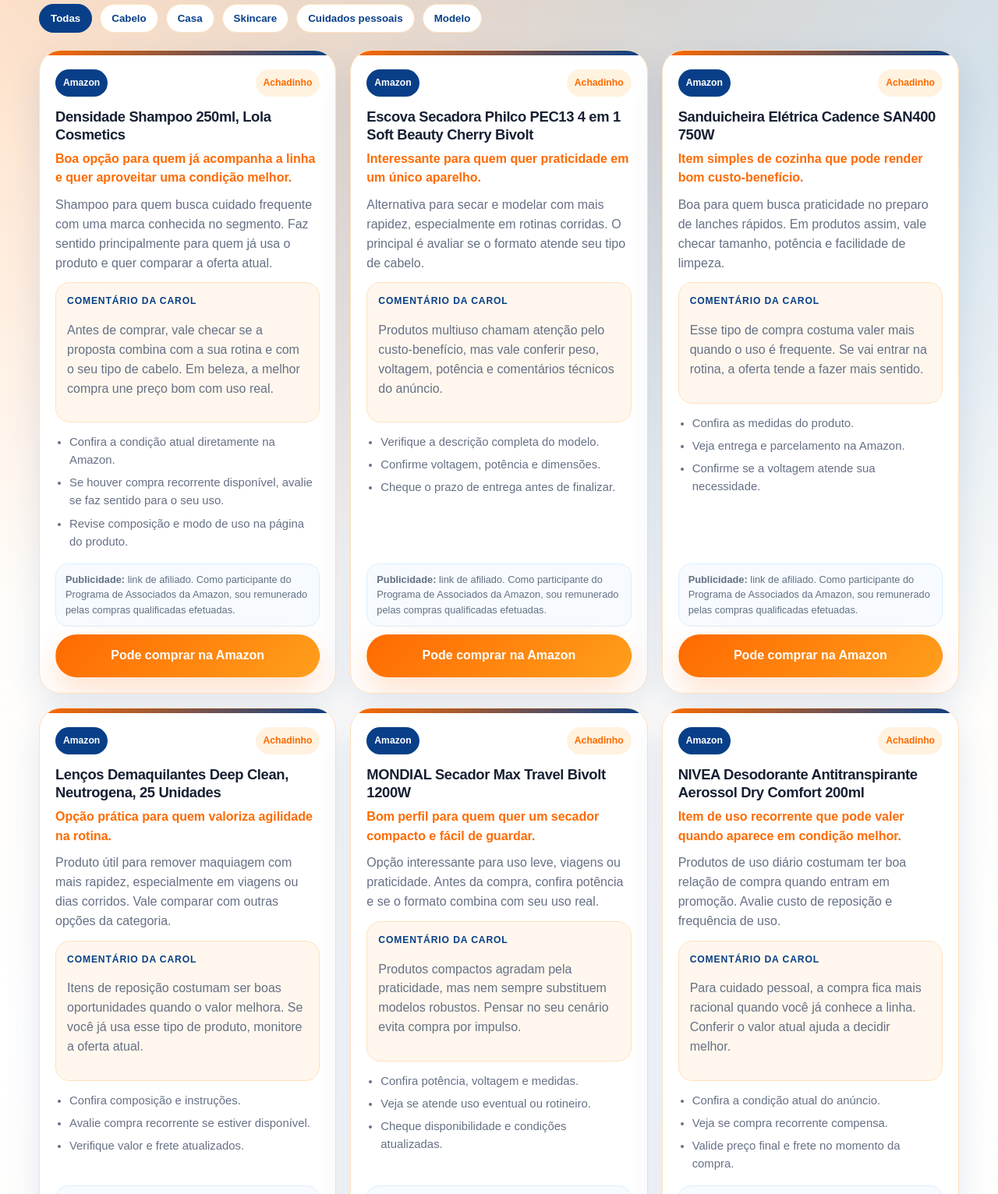
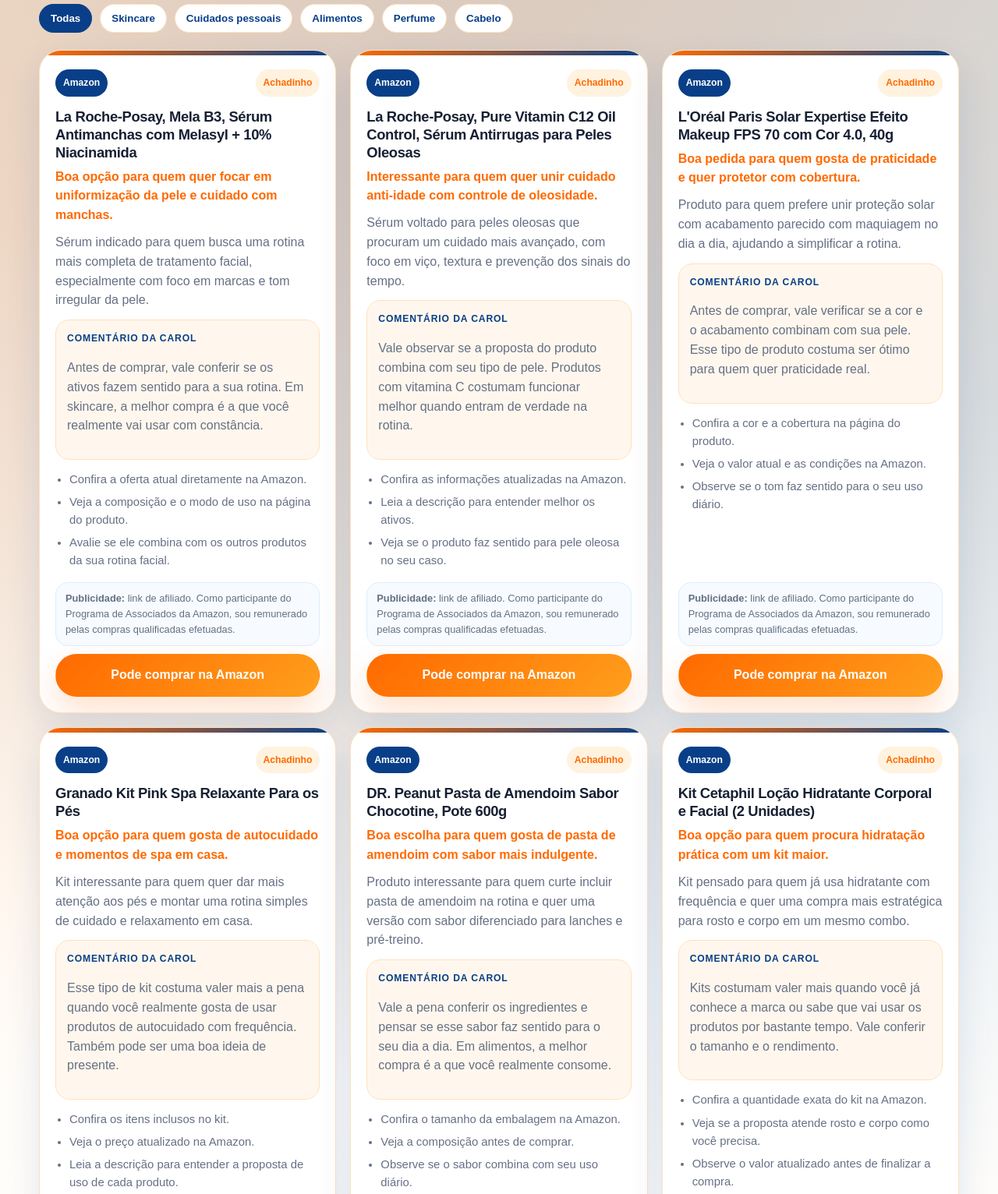
Before and after one commit to moraesrmmm/podecomprarporcarol_site, a plain HTML site: page index.html in a window 1280 px wide. Shown: the part 900-2432 px from the top of the page at 78% size. Drawn offline with Linux system fonts and the light colour scheme.

Commit message:
feat: mudancas nos prordutos

```diff
--- a/index.html
+++ b/index.html
@@ -263,76 +263,121 @@
   <script>
     const products = [
       {
-        id: 1, category: "Cabelo", store: "Amazon", type: "Achadinho",
-        title: "Densidade Shampoo 250ml, Lola Cosmetics",
-        highlight: "Boa opção para quem já acompanha a linha e quer aproveitar uma condição melhor.",
-        summary: "Shampoo para quem busca cuidado frequente com uma marca conhecida no segmento. Faz sentido principalmente para quem já usa o produto e quer comparar a oferta atual.",
-        editorial: "Antes de comprar, vale checar se a proposta combina com a sua rotina e com o seu tipo de cabelo. Em beleza, a melhor compra une preço bom com uso real.",
-        details: ["Confira a condição atual diretamente na Amazon.", "Se houver compra recorrente disponível, avalie se faz sentido para o seu uso.", "Revise composição e modo de uso na página do produto."],
-        cta: "Pode comprar na Amazon", link: "https://www.amazon.com.br/dp/B09KCYXMB7?tag=correqueepromo01-20"
+        id: 1, category: "Skincare", store: "Amazon", type: "Achadinho",
+        title: "La Roche-Posay, Mela B3, Sérum Antimanchas com Melasyl + 10% Niacinamida",
+        highlight: "Boa opção para quem quer focar em uniformização da pele e cuidado com manchas.",
+        summary: "Sérum indicado para quem busca uma rotina mais completa de tratamento facial, especialmente com foco em marcas e tom irregular da pele.",
+        editorial: "Antes de comprar, vale conferir se os ativos fazem sentido para a sua rotina. Em skincare, a melhor compra é a que você realmente vai usar com constância.",
+        details: ["Confira a oferta atual diretamente na Amazon.", "Veja a composição e o modo de uso na página do produto.", "Avalie se ele combina com os outros produtos da sua rotina facial."],
+        cta: "Pode comprar na Amazon", link: "https://amzn.to/4djG7Qd"
       },
       {
-        id: 2, category: "Cabelo", store: "Amazon", type: "Achadinho",
-        title: "Escova Secadora Philco PEC13 4 em 1 Soft Beauty Cherry Bivolt",
-        highlight: "Interessante para quem quer praticidade em um único aparelho.",
-        summary: "Alternativa para secar e modelar com mais rapidez, especialmente em rotinas corridas. O principal é avaliar se o formato atende seu tipo de cabelo.",
-        editorial: "Produtos multiuso chamam atenção pelo custo-benefício, mas vale conferir peso, voltagem, potência e comentários técnicos do anúncio.",
-        details: ["Verifique a descrição completa do modelo.", "Confirme voltagem, potência e dimensões.", "Cheque o prazo de entrega antes de finalizar."],
-        cta: "Pode comprar na Amazon", link: "https://www.amazon.com.br/dp/B08L6ZW2FT/ref=cm_sw_r_as_gl_api_gl_i_dl_W8N70QERR6WGS7FCNXBX?tag=correqueepromo01-20"
+        id: 2, category: "Skincare", store: "Amazon", type: "Achadinho",
+        title: "La Roche-Posay, Pure Vitamin C12 Oil Control, Sérum Antirrugas para Peles Oleosas",
+        highlight: "Interessante para quem quer unir cuidado anti-idade com controle de oleosidade.",
+        summary: "Sérum voltado para peles oleosas que procuram um cuidado mais avançado, com foco em viço, textura e prevenção dos sinais do tempo.",
+        editorial: "Vale observar se a proposta do produto combina com seu tipo de pele. Produtos com vitamina C costumam funcionar melhor quando entram de verdade na rotina.",
+        details: ["Confira as informações atualizadas na Amazon.", "Leia a descrição para entender melhor os ativos.", "Veja se o produto faz sentido para pele oleosa no seu caso."],
+        cta: "Pode comprar na Amazon", link: "https://amzn.to/4cZP2VD"
       },
       {
-        id: 3, category: "Casa", store: "Amazon", type: "Achadinho",
-        title: "Sanduicheira Elétrica Cadence SAN400 750W",
-        highlight: "Item simples de cozinha que pode render bom custo-benefício.",
-        summary: "Boa para quem busca praticidade no preparo de lanches rápidos. Em produtos assim, vale checar tamanho, potência e facilidade de limpeza.",
-        editorial: "Esse tipo de compra costuma valer mais quando o uso é frequente. Se vai entrar na rotina, a oferta tende a fazer mais sentido.",
-        details: ["Confira as medidas do produto.", "Veja entrega e parcelamento na Amazon.", "Confirme se a voltagem atende sua necessidade."],
-        cta: "Pode comprar na Amazon", link: "https://www.amazon.com.br/dp/B0CDJ4L7CZ?tag=correqueepromo01-20"
+        id: 3, category: "Skincare", store: "Amazon", type: "Achadinho",
+        title: "L'Oréal Paris Solar Expertise Efeito Makeup FPS 70 com Cor 4.0, 40g",
+        highlight: "Boa pedida para quem gosta de praticidade e quer protetor com cobertura.",
+        summary: "Produto para quem prefere unir proteção solar com acabamento parecido com maquiagem no dia a dia, ajudando a simplificar a rotina.",
+        editorial: "Antes de comprar, vale verificar se a cor e o acabamento combinam com sua pele. Esse tipo de produto costuma ser ótimo para quem quer praticidade real.",
+        details: ["Confira a cor e a cobertura na página do produto.", "Veja o valor atual e as condições na Amazon.", "Observe se o tom faz sentido para o seu uso diário."],
+        cta: "Pode comprar na Amazon", link: "https://amzn.to/3OZMrTF"
       },
       {
-        id: 4, category: "Skincare", store: "Amazon", type: "Achadinho",
-        title: "Lenços Demaquilantes Deep Clean, Neutrogena, 25 Unidades",
-        highlight: "Opção prática para quem valoriza agilidade na rotina.",
-        summary: "Produto útil para remover maquiagem com mais rapidez, especialmente em viagens ou dias corridos. Vale comparar com outras opções da categoria.",
-        editorial: "Itens de reposição costumam ser boas oportunidades quando o valor melhora. Se você já usa esse tipo de produto, monitore a oferta atual.",
-        details: ["Confira composição e instruções.", "Avalie compra recorrente se estiver disponível.", "Verifique valor e frete atualizados."],
-        cta: "Pode comprar na Amazon", link: "https://www.amazon.com.br/dp/B076HZ8QV3?tag=correqueepromo01-20"
+        id: 4, category: "Cuidados pessoais", store: "Amazon", type: "Achadinho",
+        title: "Granado Kit Pink Spa Relaxante Para os Pés",
+        highlight: "Boa opção para quem gosta de autocuidado e momentos de spa em casa.",
+        summary: "Kit interessante para quem quer dar mais atenção aos pés e montar uma rotina simples de cuidado e relaxamento em casa.",
+        editorial: "Esse tipo de kit costuma valer mais a pena quando você realmente gosta de usar produtos de autocuidado com frequência. Também pode ser uma boa ideia de presente.",
+        details: ["Confira os itens inclusos no kit.", "Veja o preço atualizado na Amazon.", "Leia a descrição para entender a proposta de uso de cada produto."],
+        cta: "Pode comprar na Amazon", link: "https://amzn.to/4tdfX6D"
       },
       {
-        id: 5, category: "Cabelo", store: "Amazon", type: "Achadinho",
-        title: "MONDIAL Secador Max Travel Bivolt 1200W",
-        highlight: "Bom perfil para quem quer um secador compacto e fácil de guardar.",
-        summary: "Opção interessante para uso leve, viagens ou praticidade. Antes da compra, confira potência e se o formato combina com seu uso real.",
-        editorial: "Produtos compactos agradam pela praticidade, mas nem sempre substituem modelos robustos. Pensar no seu cenário evita compra por impulso.",
-        details: ["Confira potência, voltagem e medidas.", "Veja se atende uso eventual ou rotineiro.", "Cheque disponibilidade e condições atualizadas."],
-        cta: "Pode comprar na Amazon", link: "https://www.amazon.com.br/dp/B01643M5KY?tag=correqueepromo01-20"
+        id: 5, category: "Alimentos", store: "Amazon", type: "Achadinho",
+        title: "DR. Peanut Pasta de Amendoim Sabor Chocotine, Pote 600g",
+        highlight: "Boa escolha para quem gosta de pasta de amendoim com sabor mais indulgente.",
+        summary: "Produto interessante para quem curte incluir pasta de amendoim na rotina e quer uma versão com sabor diferenciado para lanches e pré-treino.",
+        editorial: "Vale a pena conferir os ingredientes e pensar se esse sabor faz sentido para o seu dia a dia. Em alimentos, a melhor compra é a que você realmente consome.",
+        details: ["Confira o tamanho da embalagem na Amazon.", "Veja a composição antes de comprar.", "Observe se o sabor combina com seu uso diário."],
+        cta: "Pode comprar na Amazon", link: "https://amzn.to/4tfznYC"
       },
       {
-        id: 6, category: "Cuidados pessoais", store: "Amazon", type: "Achadinho",
-        title: "NIVEA Desodorante Antitranspirante Aerossol Dry Comfort 200ml",
-        highlight: "Item de uso recorrente que pode valer quando aparece em condição melhor.",
-        summary: "Produtos de uso diário costumam ter boa relação de compra quando entram em promoção. Avalie custo de reposição e frequência de uso.",
-        editorial: "Para cuidado pessoal, a compra fica mais racional quando você já conhece a linha. Conferir o valor atual ajuda a decidir melhor.",
-        details: ["Confira a condição atual do anúncio.", "Veja se compra recorrente compensa.", "Valide preço final e frete no momento da compra."],
-        cta: "Pode comprar na Amazon", link: "https://www.amazon.com.br/dp/B09GYQ1FJK?tag=correqueepromo01-20"
+        id: 6, category: "Skincare", store: "Amazon", type: "Achadinho",
+        title: "Kit Cetaphil Loção Hidratante Corporal e Facial (2 Unidades)",
+        highlight: "Boa opção para quem procura hidratação prática com um kit maior.",
+        summary: "Kit pensado para quem já usa hidratante com frequência e quer uma compra mais estratégica para rosto e corpo em um mesmo combo.",
+        editorial: "Kits costumam valer mais quando você já conhece a marca ou sabe que vai usar os produtos por bastante tempo. Vale conferir o tamanho e o rendimento.",
+        details: ["Confira a quantidade exata do kit na Amazon.", "Veja se a proposta atende rosto e corpo como você precisa.", "Observe o valor atualizado antes de finalizar a compra."],
+        cta: "Pode comprar na Amazon", link: "https://amzn.to/49j6Rhl"
       },
       {
-        id: 7, category: "Skincare", store: "Amazon", type: "Achadinho",
-        title: "Bio Oil Bio 125ml",
-        highlight: "Item conhecido no cuidado com a pele, bom para testar ou repor.",
-        summary: "Produto lembrado em rotinas de cuidado corporal. Cheque tamanho da embalagem, frequência de uso e se conversa com sua necessidade atual.",
-        editorial: "Em skincare e cuidados corporais, contexto importa. A melhor compra é a que realmente será usada com constância.",
-        details: ["Confira instruções e composição.", "Avalie frequência de uso.", "Consulte valor e estoque direto na Amazon."],
-        cta: "Pode comprar na Amazon", link: "https://www.amazon.com.br/dp/B079VQTRM7?tag=correqueepromo01-20"
+        id: 7, category: "Perfume", store: "Amazon", type: "Achadinho",
+        title: "Lancôme La Vie Est Belle Eau de Parfum",
+        highlight: "Perfume conhecido para quem gosta de fragrâncias doces e femininas.",
+        summary: "Fragrância indicada para quem busca um perfume marcante, elegante e com perfil mais envolvente para usar no dia a dia ou em ocasiões especiais.",
+        editorial: "Perfume é uma compra muito pessoal, então vale avaliar se esse perfil floral gourmand combina com seu gosto. Quando a fragrância faz seu estilo, a compra rende mais.",
+        details: ["Confira a volumetria e o anúncio oficial na Amazon.", "Veja as condições atuais de preço.", "Avalie se o perfil olfativo combina com seu gosto pessoal."],
+        cta: "Pode comprar na Amazon", link: "https://amzn.to/48AwlGR"
       },
       {
-        id: 8, category: "Modelo", store: "Amazon", type: "Modelo",
-        title: "[Substitua] Novo achadinho da Carol",
-        highlight: "Use este card como modelo para futuras publicações.",
-        summary: "Escreva um resumo curto explicando o produto, quando ele faz sentido e qual detalhe chama atenção na oferta atual.",
-        editorial: "Inclua uma opinião prática da Carol, com orientação real de compra. Não publique este card como placeholder.",
-        details: ["Troque o título antes de publicar.", "Evite preço manual se não for atualizar.", "Revise o link e a tag de associado."],
-        cta: "Atualizar este link", link: "#"
+        id: 8, category: "Cabelo", store: "Amazon", type: "Achadinho",
+        title: "Dove Condicionador Bond Repair + Peptídeo 250ml",
+        highlight: "Boa opção para quem quer reforçar o cuidado com os fios no dia a dia.",
+        summary: "Condicionador interessante para quem busca uma rotina mais focada em reparação e quer um produto de uso frequente com proposta de fortalecimento.",
+        editorial: "Antes de comprar, vale pensar se seu cabelo está pedindo mais reparação ou mais nutrição. Isso ajuda bastante a escolher melhor o produto certo.",
+        details: ["Confira a proposta da linha na Amazon.", "Veja o tamanho da embalagem.", "Leia a descrição para entender melhor o foco do condicionador."],
+        cta: "Pode comprar na Amazon", link: "https://amzn.to/4w7ZPG9"
+      },
+      {
+        id: 9, category: "Cuidados pessoais", store: "Amazon", type: "Achadinho",
+        title: "Dove Sérum Hidratante Corporal Niacinamida + Uniformizador 380ml",
+        highlight: "Boa pedida para quem quer hidratação corporal com um cuidado extra.",
+        summary: "Produto corporal interessante para quem busca hidratação com sensação de tratamento, especialmente se gosta de incluir ativos na rotina do corpo.",
+        editorial: "Vale a pena conferir se a textura e a proposta combinam com seu uso diário. Produtos corporais costumam funcionar melhor quando entram de forma consistente na rotina.",
+        details: ["Confira o valor atual na Amazon.", "Veja a descrição completa e o modo de uso.", "Avalie se o tamanho da embalagem atende sua rotina."],
+        cta: "Pode comprar na Amazon", link: "https://amzn.to/48G94n0"
+      },
+      {
+        id: 10, category: "Alimentos", store: "Amazon", type: "Achadinho",
+        title: "Chocolate Snickers Original Minis 15 Unidades",
+        highlight: "Boa opção para quem gosta de praticidade e porções menores.",
+        summary: "Produto interessante para quem quer ter um doce à mão em porções pequenas, seja para dividir, deixar em casa ou levar em momentos específicos.",
+        editorial: "Vale conferir se o custo por unidade compensa para você. Em itens de consumo rápido, às vezes o melhor negócio está no tamanho que mais combina com a sua rotina.",
+        details: ["Confira a quantidade total na Amazon.", "Veja o preço final e o frete atual.", "Observe se a embalagem faz sentido para seu consumo."],
+        cta: "Pode comprar na Amazon", link: "https://amzn.to/495qVnq"
+      },
+      {
+        id: 11, category: "Skincare", store: "Amazon", type: "Achadinho",
+        title: "Lenços Demaquilantes Deep Clean, Neutrogena, 25 Unidades",
+        highlight: "Boa opção para quem busca praticidade na remoção da maquiagem.",
+        summary: "Produto útil para quem gosta de uma rotina mais prática no fim do dia e quer um item fácil de usar no dia a dia ou em viagens.",
+        editorial: "Esse tipo de produto costuma valer mais quando você realmente gosta de praticidade. Vale conferir se ele faz sentido para seu estilo de rotina facial.",
+        details: ["Confira a quantidade de unidades na Amazon.", "Veja o valor atualizado antes de comprar.", "Leia a descrição e o modo de uso na página do produto."],
+        cta: "Pode comprar na Amazon", link: "https://amzn.to/42eBUqT"
+      },
+      {
+        id: 12, category: "Skincare", store: "Amazon", type: "Achadinho",
+        title: "Ricca Bastão Facial Apaga-Poros",
+        highlight: "Interessante para quem gosta de acabamento mais uniforme na pele.",
+        summary: "Produto pensado para quem quer melhorar a aparência dos poros e preparar melhor a pele antes da maquiagem ou no dia a dia.",
+        editorial: "Antes de comprar, vale avaliar se esse tipo de produto realmente entra na sua rotina. Itens de preparação de pele costumam valer mais quando são usados com frequência.",
+        details: ["Confira a descrição completa na Amazon.", "Veja a proposta de uso do produto.", "Observe o valor atualizado antes de finalizar a compra."],
+        cta: "Pode comprar na Amazon", link: "https://amzn.to/3OTJHHE"
+      },
+      {
+        id: 13, category: "Cabelo", store: "Amazon", type: "Achadinho",
+        title: "Tônico Capilar Pantene PRO-V Miracles Antiqueda Biotinamina B3 52ml",
+        highlight: "Boa opção para quem quer reforçar o cuidado com couro cabeludo e fios.",
+        summary: "Produto interessante para quem está buscando uma rotina mais direcionada para fortalecimento e quer incluir um tônico capilar no cuidado diário.",
+        editorial: "Antes de comprar, vale pensar se você consegue manter o uso com frequência, porque esse tipo de produto costuma fazer mais sentido com constância.",
+        details: ["Confira a proposta da linha na Amazon.", "Veja o modo de uso diretamente na página do produto.", "Observe o tamanho da embalagem antes de comprar."],
+        cta: "Pode comprar na Amazon", link: "https://amzn.to/4d33s7E"
       }
     ];
 
```
